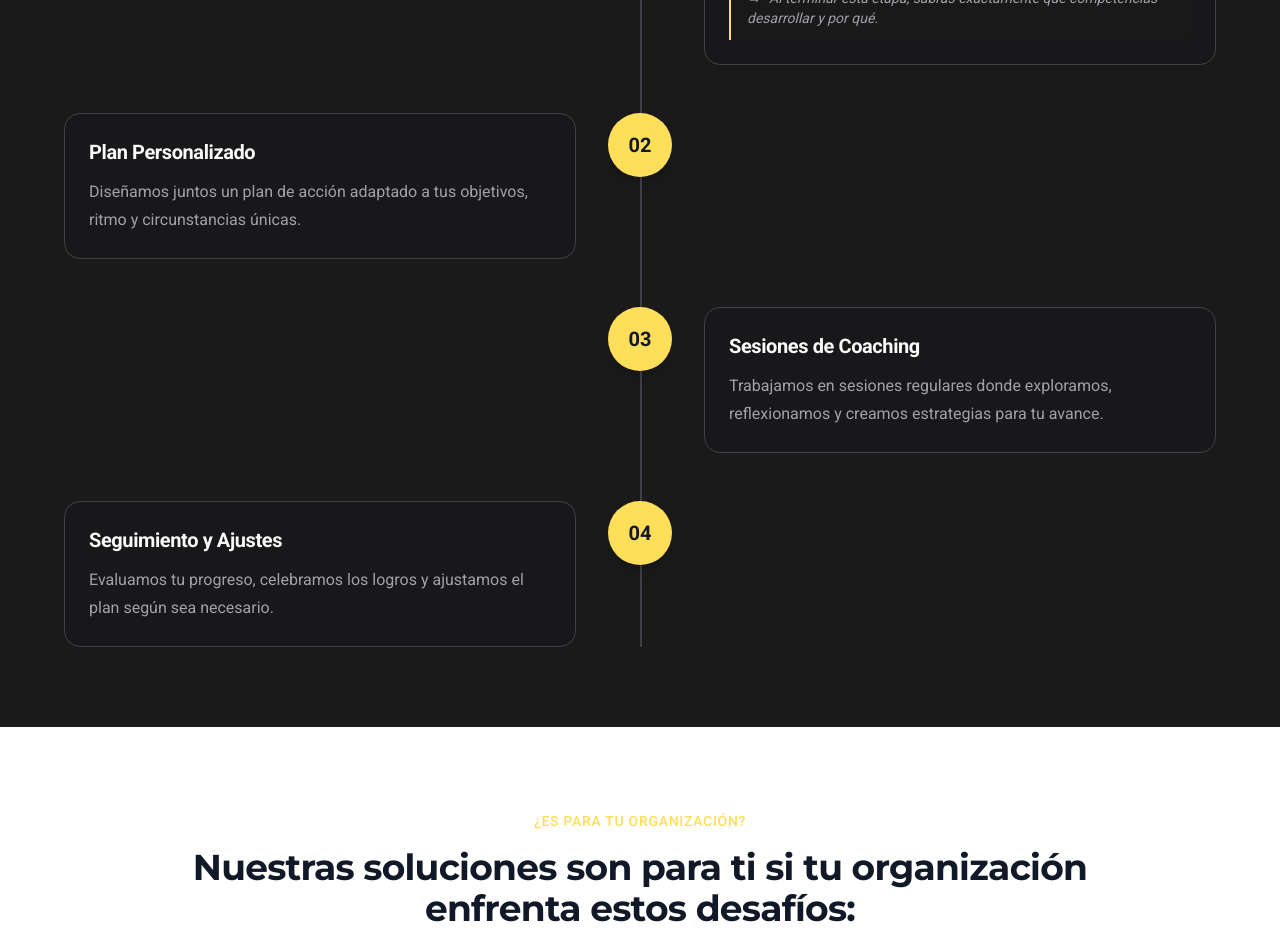
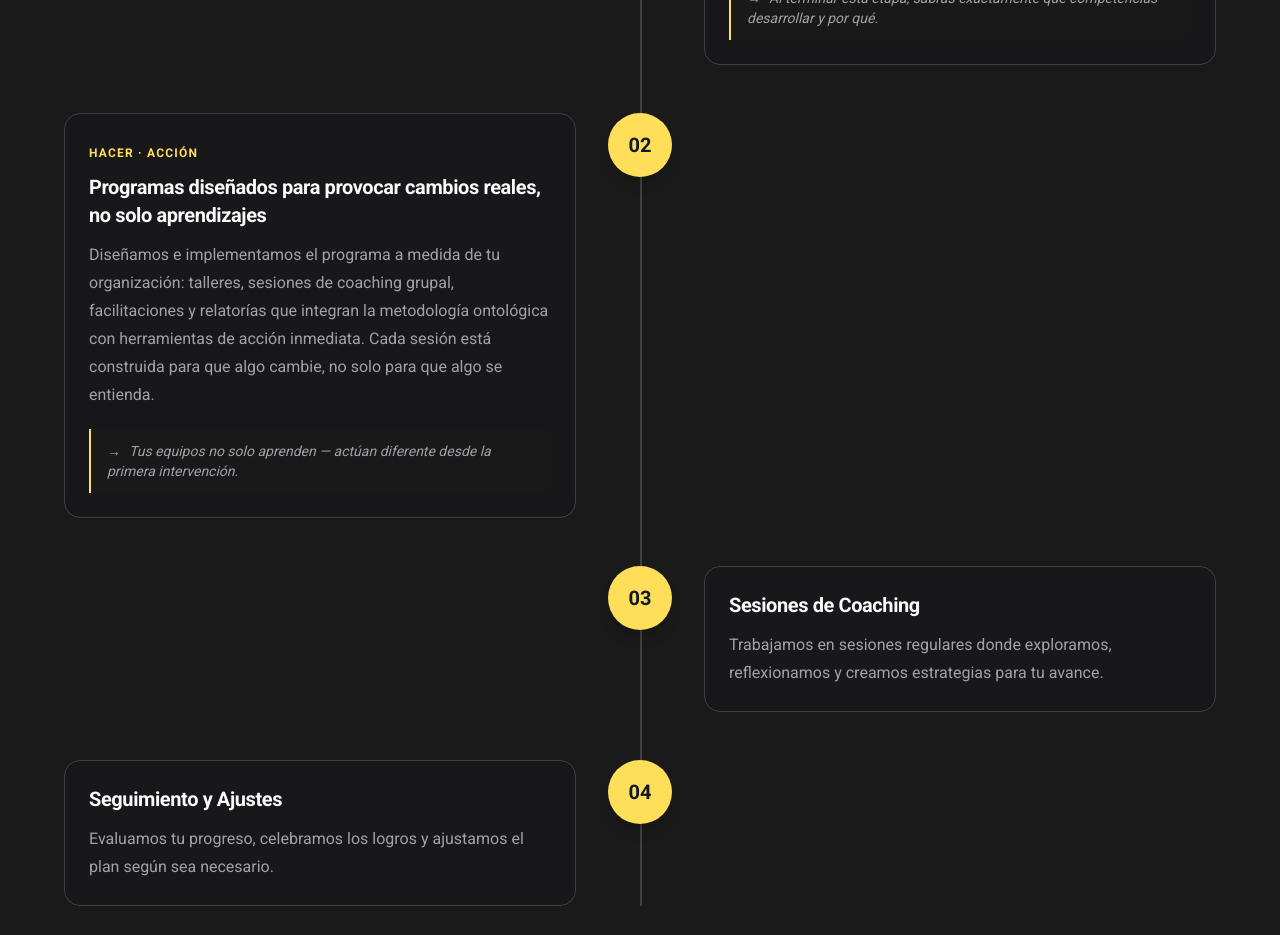
Before and after one commit to mauro6287-blip/alicia-morales-coach, a Next.js app: page / in a window 1280 px wide. Shown: the part 5780-6715 px from the top of the page. Built offline with nearby package versions, Linux system fonts and the light colour scheme.

Commit message:
Update step 2 to Acción programs with callout design
Co-Authored-By: Claude Opus 4.6 <noreply@anthropic.com>

```diff
--- a/sections/ComoTrabajo.tsx
+++ b/sections/ComoTrabajo.tsx
@@ -14,9 +14,12 @@ const pasos = [
     },
     {
         numero: "02",
-        titulo: "Plan Personalizado",
+        etiqueta: "HACER · ACCIÓN",
+        titulo: "Programas diseñados para provocar cambios reales, no solo aprendizajes",
         descripcion:
-            "Diseñamos juntos un plan de acción adaptado a tus objetivos, ritmo y circunstancias únicas.",
+            "Diseñamos e implementamos el programa a medida de tu organización: talleres, sesiones de coaching grupal, facilitaciones y relatorías que integran la metodología ontológica con herramientas de acción inmediata. Cada sesión está construida para que algo cambie, no solo para que algo se entienda.",
+        resultado:
+            "Tus equipos no solo aprenden — actúan diferente desde la primera intervención.",
     },
     {
         numero: "03",
```
